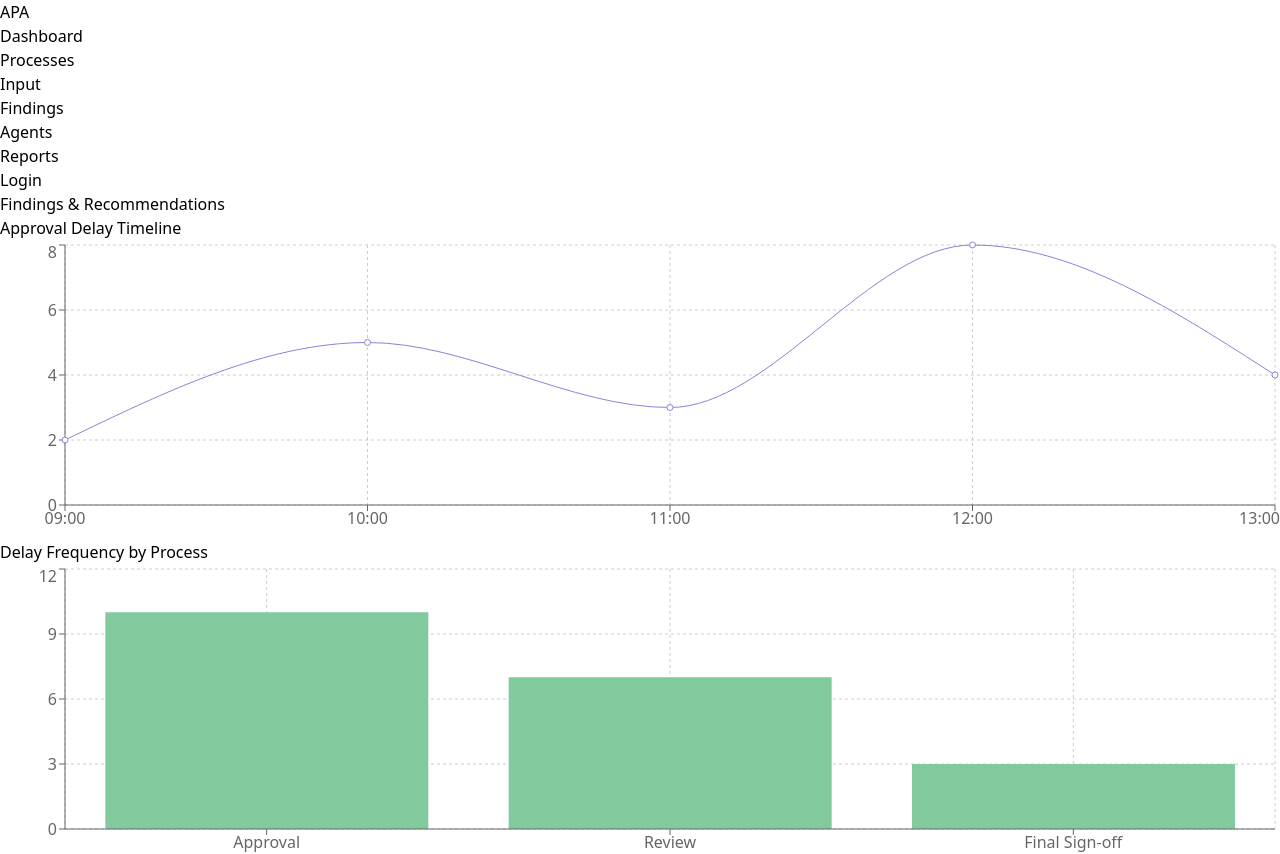
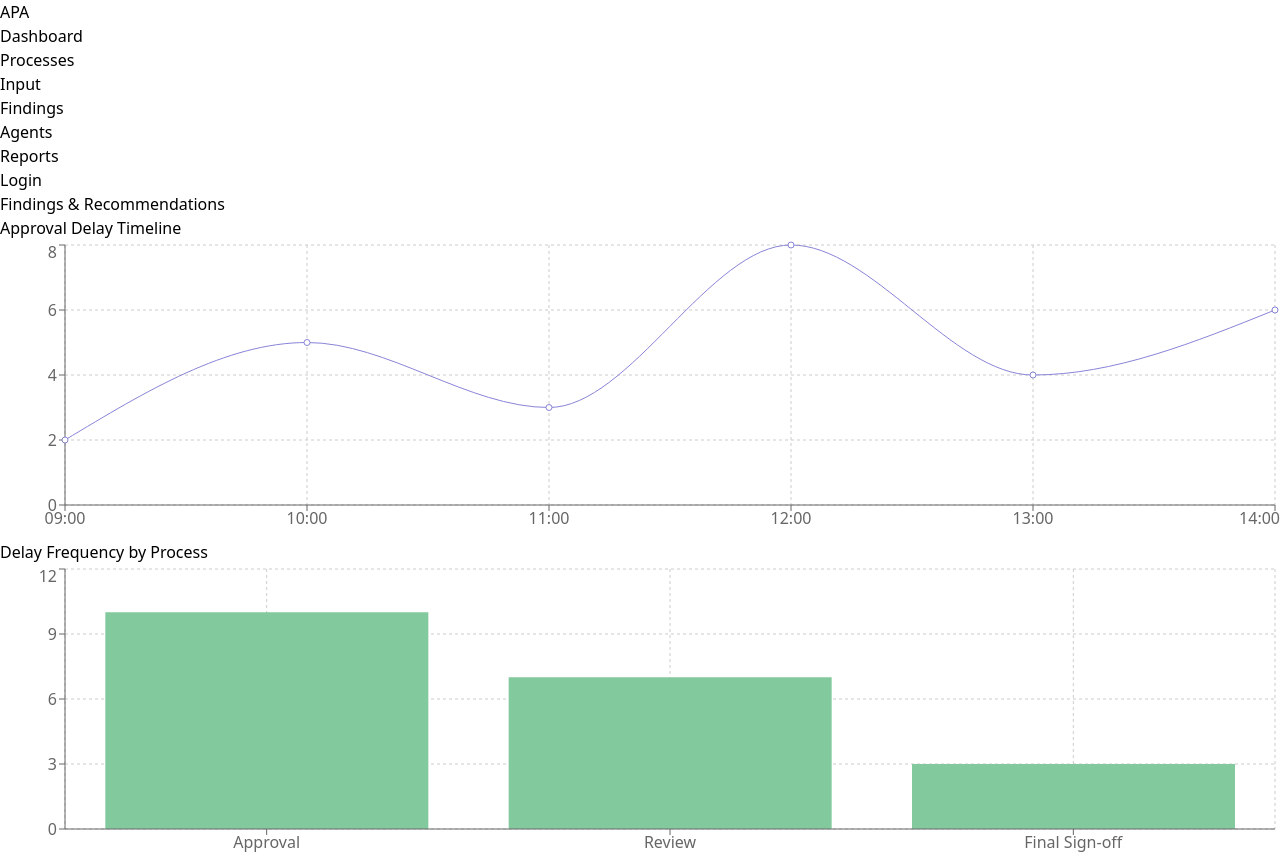
Before and after one commit to kawacukennedy/autonomous_process_auditor, a React app in the folder frontend/: page /findings/1 in a window 1280 px wide. Shown: the top 854 px of the page. Built offline with nearby package versions, Linux system fonts and the light colour scheme; the HTML template or start-up script is replaced by a standard one.

Commit message:
Add more data points to timeline chart

```diff
--- a/frontend/src/pages/Findings.tsx
+++ b/frontend/src/pages/Findings.tsx
@@ -9,6 +9,7 @@ const Findings: React.FC = () => {
     { time: '11:00', delays: 3 },
     { time: '12:00', delays: 8 },
     { time: '13:00', delays: 4 },
+    { time: '14:00', delays: 6 },
   ];
 
   const heatmapData = [
```
